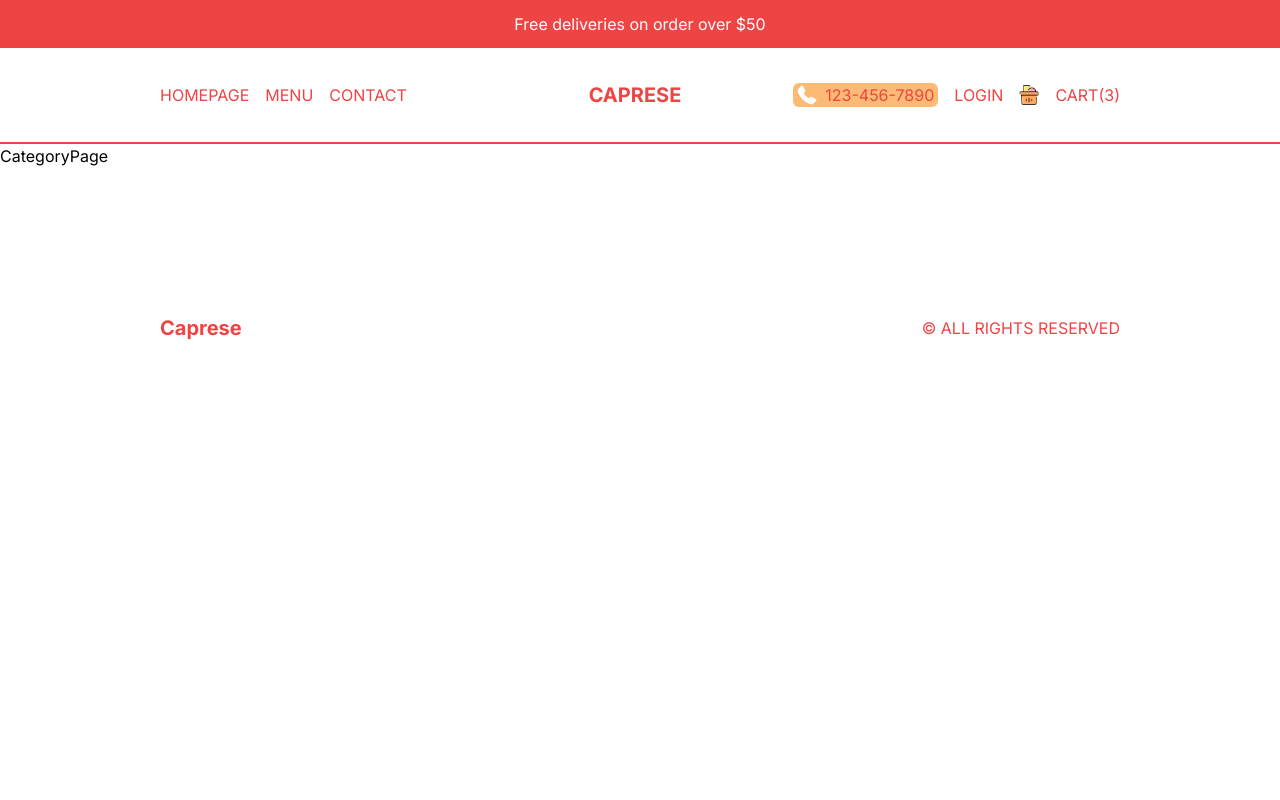
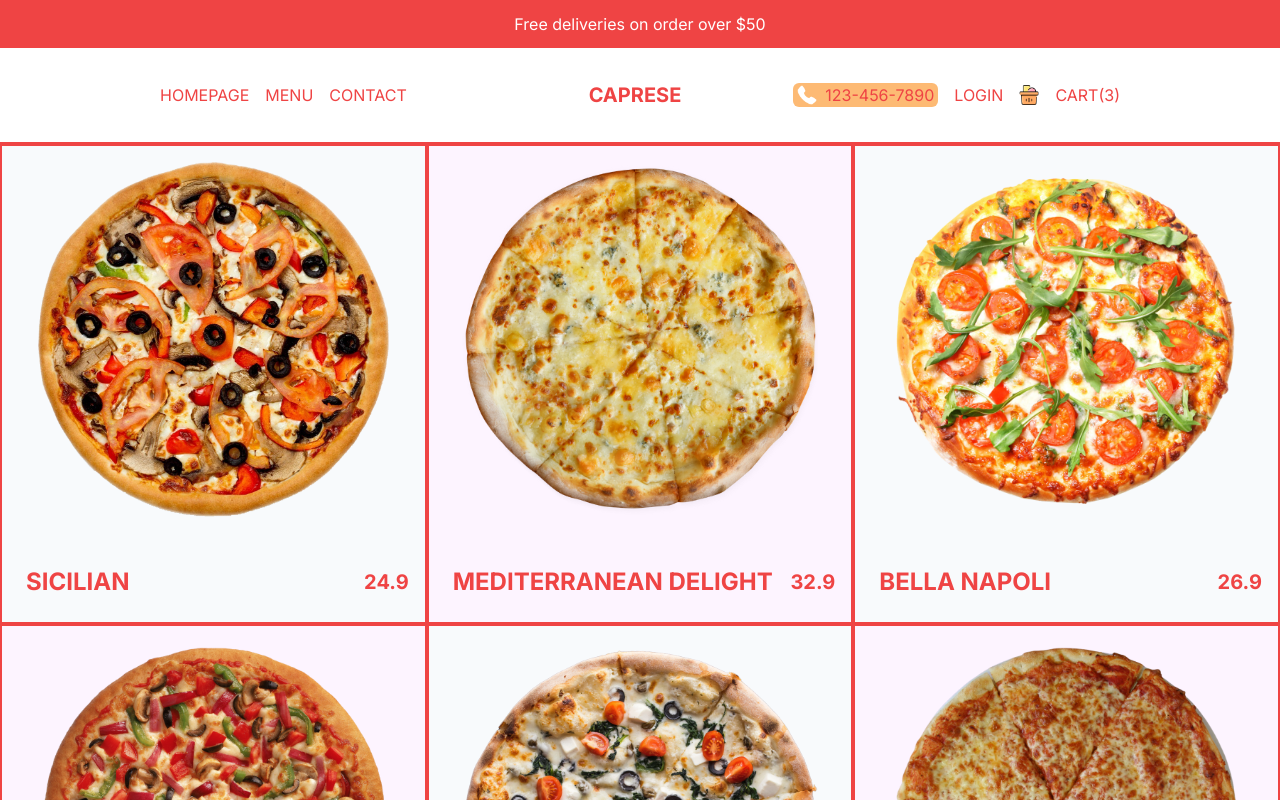
Before and after one commit to master-of-none/restaurant-nextJS, a Next.js app: page /menu/burgers in a window 1280 px wide. Shown: the top 800 px of the page. Built offline with nearby package versions, Linux system fonts and the light colour scheme.

Commit message:
category done

```diff
--- a/src/app/menu/[category]/page.tsx
+++ b/src/app/menu/[category]/page.tsx
@@ -1,11 +1,43 @@
-import React from 'react'
+import React from "react";
+import { pizzas } from "@/data";
+import Link from "next/link";
+import Image from "next/image";
 
 const CategoryPage = () => {
-  return (
-    <div>CategoryPage
+    return (
+        <div className="flex flex-wrap text-red-500">
+            {pizzas.map((item) => (
+                <Link
+                    className="w-full h-[60vh] border-2 border-b-2 border-red-500 sm:w-1/2 lg:w-1/3 p-4
+                    flex flex-col justify-between group even:bg-fuchsia-50 odd:bg-slate-50"
+                    href={`product/${item.id}`}
+                    key={item.id}
+                >
+                    {/* Image Container  */}
+                    {item.img && (
+                        <div className="relative h-[80%]">
+                            <Image
+                                src={item.img}
+                                alt="Pizza"
+                                fill
+                                className="object-contain"
+                            />
+                        </div>
+                    )}
+                    {/* Text Container  */}
+                    <div className="flex items-center justify-between font-bold">
+                        <h1 className="text-2xl uppercase p-2">{item.title}</h1>
+                        <h2 className="group-hover:hidden text-xl">
+                            {item.price}
+                        </h2>
+                        <button className="hidden group-hover:block uppercase bg-red-500 text-white p-2 rounded">
+                            Add to Cart
+                        </button>
+                    </div>
+                </Link>
+            ))}
+        </div>
+    );
+};
 
-    </div>
-  )
-}
-
-export default CategoryPage
+export default CategoryPage;
--- a/src/app/product/[id]/page.tsx
+++ /dev/null
@@ -1,9 +0,0 @@
-import React from 'react'
-
-const SingleProduct = () => {
-  return (
-    <div>SingleProduct</div>
-  )
-}
-
-export default SingleProduct
--- /dev/null
+++ b/src/app/product/page.tsx
@@ -0,0 +1,7 @@
+import React from "react";
+
+const SingleProduct = () => {
+    return <div>SingleProduct</div>;
+};
+
+export default SingleProduct;
```
